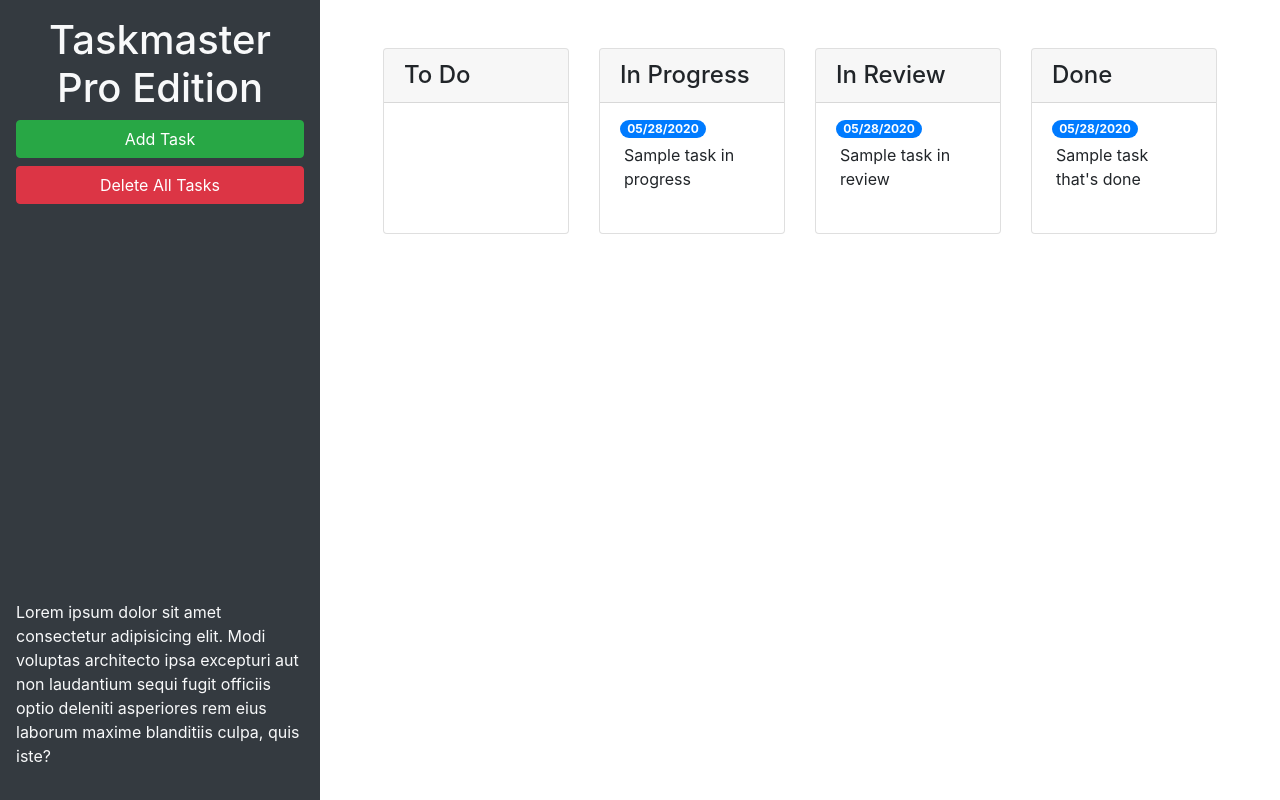
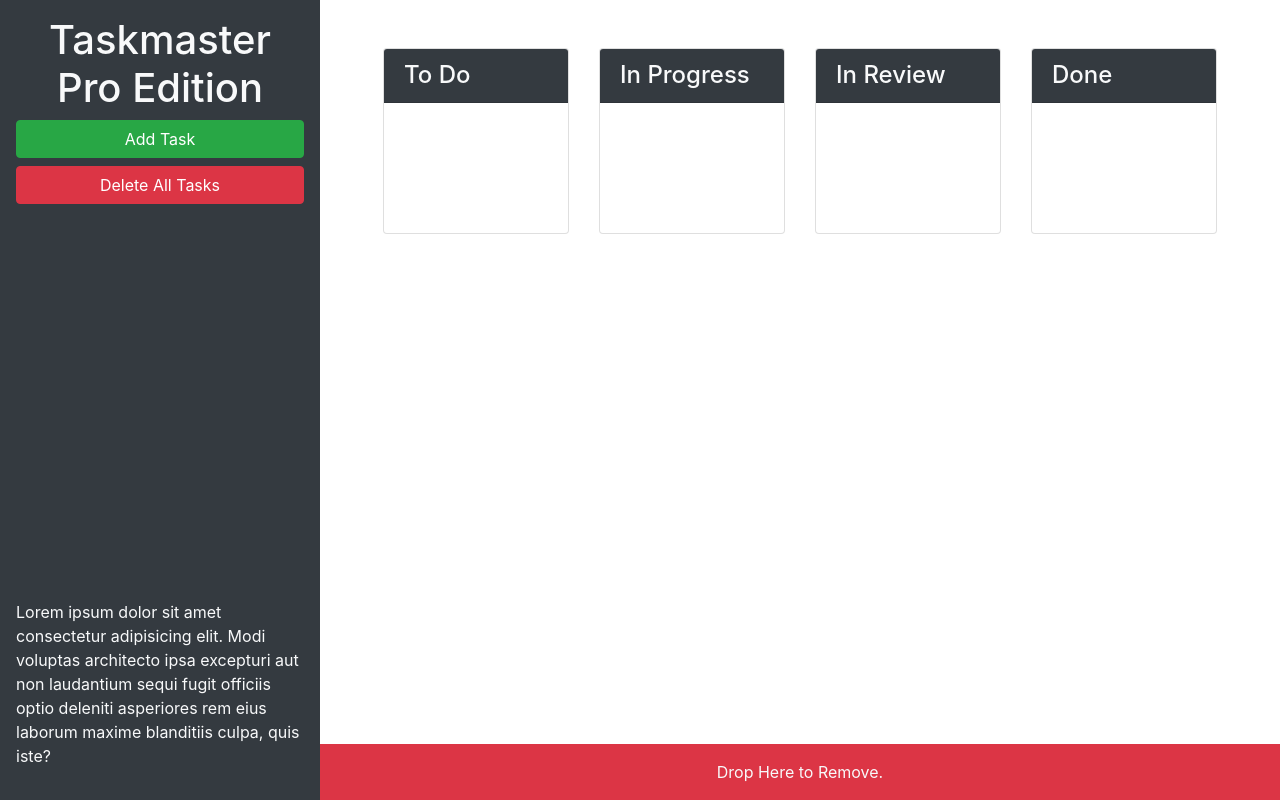
Before and after one commit to zackaryanderson/taskmaster-pro, a plain HTML site: page index.html in a window 1280 px wide. Drawn offline with nearby package versions, Linux system fonts and the light colour scheme.

Commit message:
add sections and drag here to remove area

```diff
--- a/index.html
+++ b/index.html
@@ -13,60 +13,53 @@
 <body>
 
   <div class="row min-vh-100 no-gutters">
-    <header class="col-12 col-lg-3 bg-dark text-light d-flex flex-column p-4 p-lg-3">
+    <header class="col-12 col-lg-3 bg-dark text-light sticky-top d-flex flex-column p-4 p-lg-3">
       <h1 class="text-center">Taskmaster Pro Edition</h1>
       <button id="create-task" class="btn btn-block btn-success" data-toggle="modal" data-target="#task-form-modal">Add
         Task</button>
       <button id="remove-tasks" class="btn btn-block btn-danger">Delete All Tasks</button>
-      <p class="mt-auto">Lorem ipsum dolor sit amet consectetur adipisicing elit. Modi voluptas architecto ipsa
+      <p class="mt-auto d-none d-lg-block">Lorem ipsum dolor sit amet consectetur adipisicing elit. Modi voluptas architecto ipsa
         excepturi aut non
         laudantium sequi fugit officiis optio deleniti asperiores rem eius laborum maxime blanditiis culpa, quis iste?
       </p>
     </header>
-    <main class="col-12 col-lg-9">
+    <main class="col-12 col-lg-9 d-flex flex-column">
       <div class="m-5 row justify-content-around">
         <!-- toDo Start -->
         <div class="col-12 col-md-6 col-xl-3 mb-3">
           <div class="card">
-            <h4 class="card-header">To Do</h2>
+            <h4 class="card-header bg-dark text-light">To Do</h2>
               <ul id="list-toDo" class="list-group list-group-flush"></ul>
           </div>
         </div>
         <!-- inProgress start -->
         <div class="col-12 col-md-6 col-xl-3 mb-3">
           <div class="card">
-            <h4 class="card-header">In Progress</h4>
+            <h4 class="card-header bg-dark text-light">In Progress</h4>
             <ul id="list-inProgress" class="list-group list-group-flush">
-              <li class="list-group-item">
-                <span class="badge badge-primary badge-pill">05/28/2020</span>
-                <p class="m-1">Sample task in progress</p>
-              </li>
             </ul>
           </div>
         </div>
         <!-- in review start -->
         <div class="col-12 col-md-6 col-xl-3 mb-3">
           <div class="card">
-            <h4 class="card-header">In Review</h4>
+            <h4 class="card-header bg-dark text-light">In Review</h4>
             <ul id="list-inReview" class="list-group list-group-flush">
-              <li class="list-group-item">
-                <span class="badge badge-primary badge-pill">05/28/2020</span>
-                <p class="m-1">Sample task in review</p>
-              </li>
             </ul>
           </div>
         </div>
         <!-- done start -->
         <div class="col-12 col-md-6 col-xl-3 mb-3">
           <div class="card">
-            <h4 class="card-header">Done</h4>
+            <h4 class="card-header bg-dark text-light">Done</h4>
             <ul id="list-done" class="list-group list-group-flush">
-              <li class="list-group-item">
-                <span class="badge badge-primary badge-pill">05/28/2020</span>
-                <p class="m-1">Sample task that's done</p>
-              </li>
             </ul>
           </div>
+        </div>
+      </div>
+      <div id="trash" class="mt-auto">
+        <div class="w-100 bg-danger p-3 text-center text-light display-5">
+          Drop Here to Remove.
         </div>
       </div>
     </main>
```
